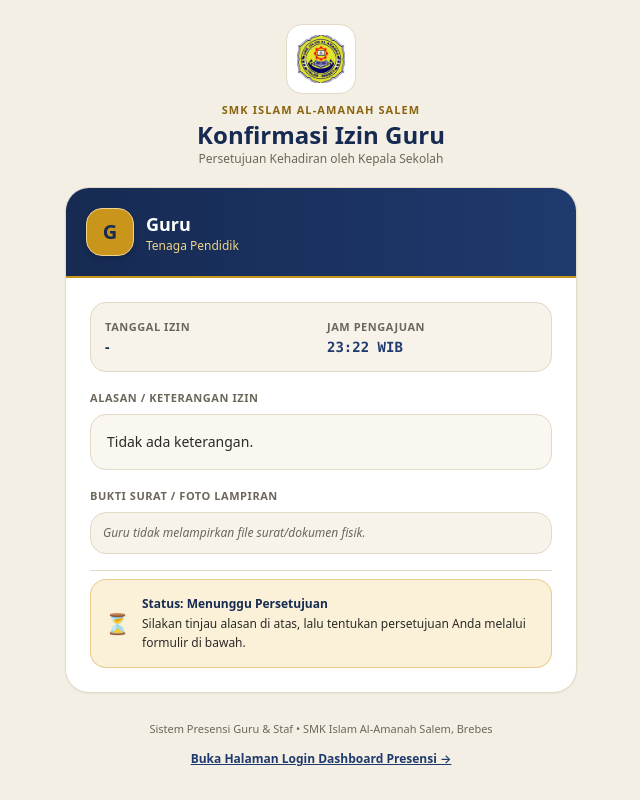
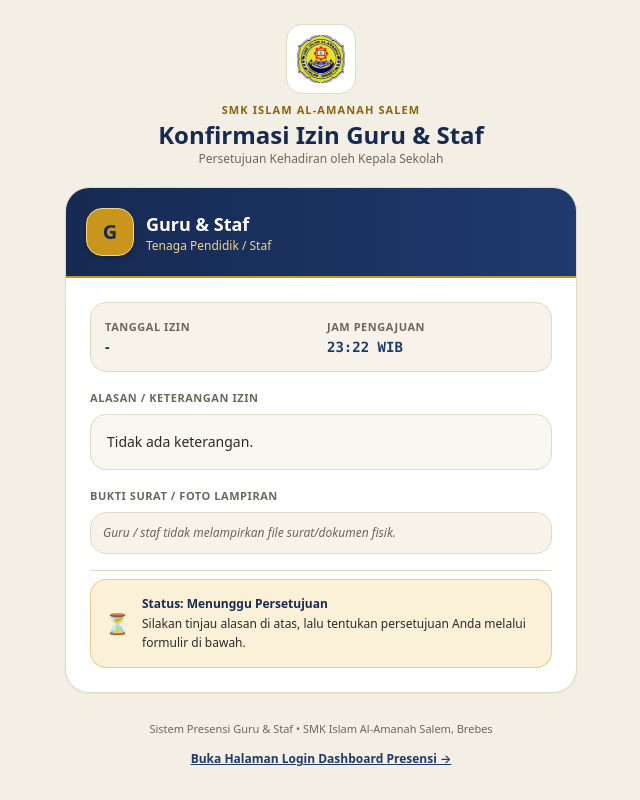
Before and after one commit to zahraiqda/presensi-guru, a Laravel app: template resources/views/izin/approval.blade.php in a window 1280 px wide. Shown: the whole page, without its empty margins (319-959 px from the left). Run offline with Laravel 10, Linux system fonts and the light colour scheme; the template is opened without the code that fills it, so the values that code supplies are empty; style sheets or scripts are compiled from the project's sources.

Commit message:
fix: sesuaikan teks konfirmasi izin menjadi Guru & Staf serta perbaiki label jabatan staf

```diff
--- a/app/Http/Controllers/IzinApprovalController.php
+++ b/app/Http/Controllers/IzinApprovalController.php
@@ -48,8 +48,8 @@ class IzinApprovalController extends Controller
         ]);
 
         $pesan = $statusApproval === 'disetujui'
-            ? 'Izin guru berhasil DISETUJUI.'
-            : 'Izin guru telah DITOLAK.';
+            ? 'Izin guru & staf berhasil DISETUJUI.'
+            : 'Izin guru & staf telah DITOLAK.';
 
         return back()->with('status_proses', $pesan);
     }
--- a/app/Models/Presensi.php
+++ b/app/Models/Presensi.php
@@ -40,9 +40,9 @@ class Presensi extends Model
     public function getPesanWhatsAppAttribute(): string
     {
         $guru = $this->guru;
-        $nama = $guru?->nama ?? 'Guru';
+        $nama = $guru?->nama ?? 'Guru & Staf';
         $nip = $guru?->nip ? ' (NIP: ' . $guru->nip . ')' : '';
-        $mapel = $guru?->mata_pelajaran ? ' - Guru ' . $guru->mata_pelajaran : '';
+        $mapel = $guru?->label_mapel ? ' - ' . $guru->label_mapel : '';
         $tanggal = $this->tanggal ? $this->tanggal->isoFormat('dddd, D MMMM Y') : date('d/m/Y');
         $alasan = $this->keterangan ?? '-';
         $link = $this->approval_url;
--- a/resources/views/Admin/Kepsek/index.blade.php
+++ b/resources/views/Admin/Kepsek/index.blade.php
@@ -122,7 +122,7 @@
                                 <input type="text" name="no_wa_kepsek" value="{{ old('no_wa_kepsek', $pengaturan->no_wa_kepsek) }}"
                                     placeholder="Contoh: 08123456789 atau 628123456789"
                                     class="w-full px-3.5 py-2 rounded-xl border border-garis text-sm font-mono focus:border-biru focus:ring-2 focus:ring-biru/20 outline-none bg-white text-teks">
-                                <p class="text-[11px] text-redup">Nomor tujuan chat WhatsApp saat guru mengajukan izin.</p>
+                                <p class="text-[11px] text-redup">Nomor tujuan chat WhatsApp saat guru & staf mengajukan izin.</p>
                                 @error('no_wa_kepsek')
                                     <p class="text-merah text-xs mt-1">{{ $message }}</p>
                                 @enderror
--- a/resources/views/Admin/Laporan/index.blade.php
+++ b/resources/views/Admin/Laporan/index.blade.php
@@ -232,7 +232,7 @@
                         <input type="text" name="no_wa_kepsek" value="{{ old('no_wa_kepsek', $pengaturan->no_wa_kepsek) }}"
                             placeholder="Contoh: 08123456789 atau 628123456789"
                             class="w-full px-3 py-2 rounded-xl border border-garis text-sm font-mono focus:border-biru focus:ring-1 focus:ring-biru bg-white text-teks">
-                        <p class="text-[11px] text-redup">Nomor tujuan pesan WhatsApp otomatis saat guru mengajukan izin tidak hadir.</p>
+                        <p class="text-[11px] text-redup">Nomor tujuan pesan WhatsApp otomatis saat guru & staf mengajukan izin tidak hadir.</p>
                     </div>
                 </div>
 
--- a/resources/views/Admin/dashboard.blade.php
+++ b/resources/views/Admin/dashboard.blade.php
@@ -141,7 +141,7 @@
                     </div>
                     <div class="mt-3 flex items-baseline gap-2">
                         <span class="text-3xl sm:text-4xl font-extrabold text-biru">{{ $izinHariIni }}</span>
-                        <span class="text-xs font-medium text-redup">Guru</span>
+                        <span class="text-xs font-medium text-redup">Guru & Staf</span>
                     </div>
                 </div>
                 <div class="mt-4 pt-3 border-t border-[#efe8d8] text-xs text-redup">
@@ -162,7 +162,7 @@
                     </div>
                     <div class="mt-3 flex items-baseline gap-2">
                         <span class="text-3xl sm:text-4xl font-extrabold text-emas-tua">{{ $sakitHariIni }}</span>
-                        <span class="text-xs font-medium text-redup">Guru</span>
+                        <span class="text-xs font-medium text-redup">Guru & Staf</span>
                     </div>
                 </div>
                 <div class="mt-4 pt-3 border-t border-[#efe8d8] text-xs text-redup">
@@ -183,7 +183,7 @@
                     </div>
                     <div class="mt-3 flex items-baseline gap-2">
                         <span class="text-3xl sm:text-4xl font-extrabold text-merah">{{ $belumPresensiCount }}</span>
-                        <span class="text-xs font-medium text-redup">Guru</span>
+                        <span class="text-xs font-medium text-redup">Guru & Staf</span>
                     </div>
                 </div>
                 <div class="mt-4 pt-3 border-t border-[#efe8d8] text-xs text-merah font-semibold">
--- a/resources/views/izin/approval.blade.php
+++ b/resources/views/izin/approval.blade.php
@@ -3,7 +3,7 @@
 <head>
     <meta charset="utf-8">
     <meta name="viewport" content="width=device-width, initial-scale=1">
-    <title>Persetujuan Izin Guru - SMK Islam Al-Amanah Salem</title>
+    <title>Persetujuan Izin Guru & Staf - SMK Islam Al-Amanah Salem</title>
 
     <link rel="icon" type="image/png" href="{{ asset('images/logo.png') }}">
     <link rel="preconnect" href="https://fonts.googleapis.com">
@@ -23,7 +23,7 @@
             </div>
             <div>
                 <p class="text-[11px] font-bold text-emas-tua uppercase tracking-widest">SMK Islam Al-Amanah Salem</p>
-                <h1 class="text-xl sm:text-2xl font-extrabold text-biru-tua leading-tight">Konfirmasi Izin Guru</h1>
+                <h1 class="text-xl sm:text-2xl font-extrabold text-biru-tua leading-tight">Konfirmasi Izin Guru & Staf</h1>
                 <p class="text-xs text-redup">Persetujuan Kehadiran oleh Kepala Sekolah</p>
             </div>
         </div>
@@ -50,10 +50,10 @@
                     </div>
                     <div>
                         <h2 class="font-bold text-base sm:text-lg text-white leading-tight">
-                            {{ $presensi->guru->nama ?? 'Guru' }}
+                            {{ $presensi->guru->nama ?? 'Guru & Staf' }}
                         </h2>
                         <p class="text-xs text-emas-terang">
-                            {{ $presensi->guru->mata_pelajaran ? 'Guru ' . $presensi->guru->mata_pelajaran : 'Tenaga Pendidik' }}
+                            {{ $presensi->guru->label_mapel ?? 'Tenaga Pendidik / Staf' }}
                             @if ($presensi->guru?->nip)
                                 • <span class="font-mono text-[11px] text-slate-200">NIP: {{ $presensi->guru->nip }}</span>
                             @endif
@@ -121,7 +121,7 @@
                         @endif
                     @else
                         <div class="p-3 rounded-2xl bg-krem border border-garis text-redup text-xs italic">
-                            Guru tidak melampirkan file surat/dokumen fisik.
+                            Guru / staf tidak melampirkan file surat/dokumen fisik.
                         </div>
                     @endif
                 </div>
```
